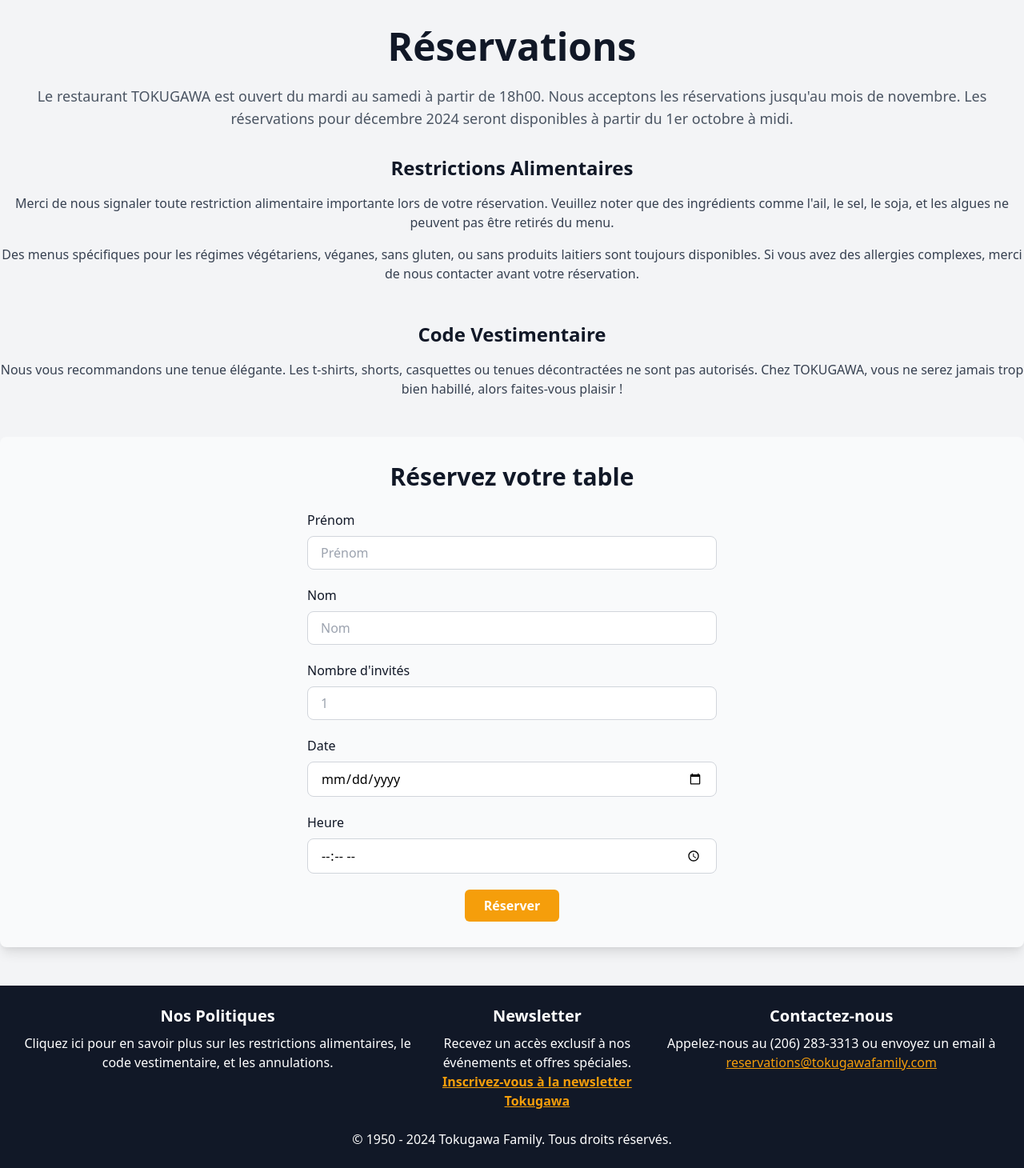
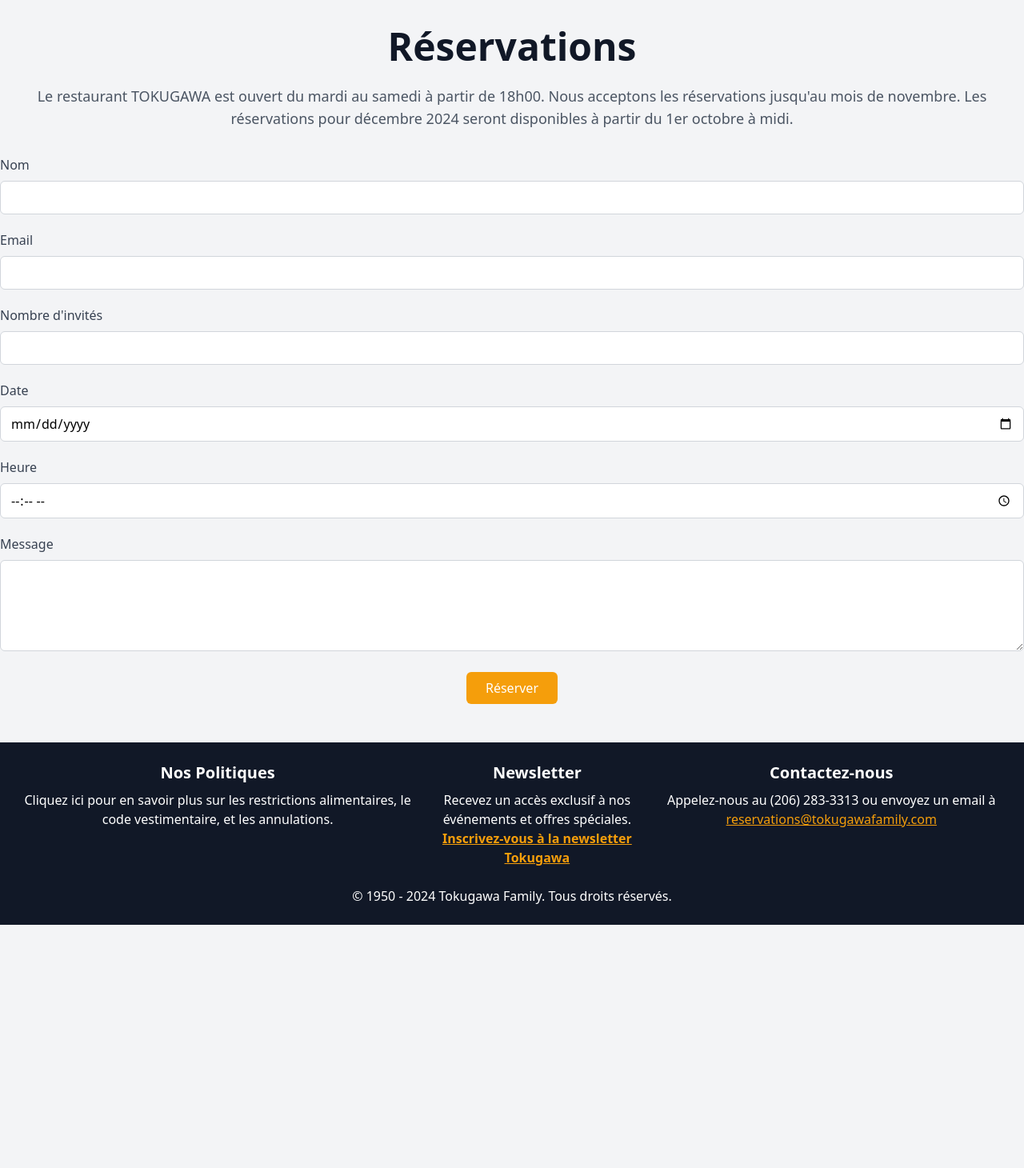
Before and after one commit to Mus1shi/App-Django-Tailwind-React-coming-soon, a Django app: page /reservations/ in a window 1280 px wide. Shown: the part 238-1698 px from the top of the page at 80% size. After the commit the page ends 1394 px from the top, so only its background shows below. Run offline with Django 5.2, Linux system fonts and the light colour scheme.

Commit message:
formulaire de reservation et fin comment

```diff
--- a/djangoProject/forms.py
+++ b/djangoProject/forms.py
@@ -1 +1,50 @@
-from django.db import .models
+from django import forms
+from .models import Comment, Reservation
+
+class CommentForm(forms.ModelForm):
+    class Meta:
+        model = Comment
+        fields = ['name', 'content']
+        widgets = {
+            'name': forms.TextInput(attrs={
+                'class': 'w-full px-3 py-2 border border-gray-300 rounded-md focus:outline-none focus:ring-2 focus:ring-blue-500 text-black',
+                'placeholder': 'Votre nom'
+            }),
+            'content': forms.Textarea(attrs={
+                'class': 'w-full px-3 py-2 border border-gray-300 rounded-md focus:outline-none focus:ring-2 focus:ring-blue-500 text-black',
+                'rows': 4,
+                'placeholder': 'Votre commentaire'
+            }),
+        }
+
+class ReservationForm(forms.ModelForm):
+    class Meta:
+        model = Reservation
+        fields = ['name', 'mail', 'date', 'people', 'time', 'content']
+        widgets = {
+            'name': forms.TextInput(attrs={
+                'class': 'w-full px-3 py-2 border border-gray-300 rounded-md focus:outline-none focus:ring-2 focus:ring-blue-500 text-black',
+                'placeholder': 'Votre nom'
+            }),
+            'mail': forms.EmailInput(attrs={
+                'class': 'w-full px-3 py-2 border border-gray-300 rounded-md focus:outline-none focus:ring-2 focus:ring-blue-500 text-black',
+                'placeholder': 'Votre email'
+            }),
+            'date': forms.DateInput(attrs={
+                'class': 'w-full px-3 py-2 border border-gray-300 rounded-md focus:outline-none focus:ring-2 focus:ring-blue-500 text-black',
+                'type': 'date'
+            }),
+            'people': forms.NumberInput(attrs={
+                'class': 'w-full px-3 py-2 border border-gray-300 rounded-md focus:outline-none focus:ring-2 focus:ring-blue-500 text-black',
+                'placeholder': 'Nombre de personnes'
+            }),
+            'time': forms.TimeInput(attrs={
+                'class': 'w-full px-3 py-2 border border-gray-300 rounded-md focus:outline-none focus:ring-2 focus:ring-blue-500 text-black',
+                'type': 'time'
+            }),
+            'content': forms.Textarea(attrs={
+                'class': 'w-full px-3 py-2 border border-gray-300 rounded-md focus:outline-none focus:ring-2 focus:ring-blue-500 text-black',
+                'rows': 4,
+                'placeholder': 'Votre message'
+            }),
+        }
--- a/djangoProject/urls.py
+++ b/djangoProject/urls.py
@@ -1,8 +1,7 @@
 from tkinter.font import names
-
 from django.contrib import admin
 from django.urls import path
-from . import views  # Importer tes vues (si tu utilises les vues directement dans ce fichier)
+from . import views
 
 urlpatterns = [
     path('admin/', admin.site.urls),
@@ -11,7 +10,7 @@
     path('contact/',views.contact, name='contact'),
     path('history/',views.history, name='history'),
     path('reservations/',views.reservations, name='reservations'),
-    path('send_contact/',views.send_contact, name='send_contact')
-
-
+    path('send_contact/',views.send_contact, name='send_contact'),
+    path('like/<int:comment_id>/', views.like_comment, name='like_comment'),
+    path('dislike/<int:comment_id>/', views.dislike_comment, name='dislike_comment'),
 ]
--- a/djangoProject/views.py
+++ b/djangoProject/views.py
@@ -1,25 +1,37 @@
-from django.shortcuts import render, get_object_or_404
-from djangoProject.models import Category, Menu, Comment
+from django.shortcuts import render, get_object_or_404, redirect
+from .models import Category, Menu, Comment, Reservation
+from .forms import CommentForm, ReservationForm
 
 def home(request):
     comments = Comment.objects.all()
+    form = CommentForm()
 
     if request.method == 'POST':
-
-        name = request.POST.get('name')
-        content = request.POST.get('content')
-
-        if name and content:
-            comment = Comment(name=name, content=content)
-            comment.save()
-
+        form = CommentForm(request.POST)
+        if form.is_valid():
+            form.save()
             return redirect('home')
 
     context = {
-    'comments': comments,
+        'comments': comments,
+        'form': form,
     }
 
     return render(request, 'Menu/home.html', context)
+
+def like_comment(request, comment_id):
+    comment = get_object_or_404(Comment, id=comment_id)
+    comment.likes += 1
+    comment.save()
+
+    return redirect('home')
+
+def dislike_comment(request, comment_id):
+    comment = get_object_or_404(Comment, id=comment_id)
+    comment.dislikes += 1
+    comment.save()
+
+    return redirect('home')
 
 def menu(request):
     # Récupérer les catégories
@@ -41,14 +53,37 @@
 
     return render(request, 'Menu/menu.html', context)
 
+def reservations(request):
+    if request.method == 'POST':
+        name = request.POST.get('name')
+        mail = request.POST.get('mail')
+        date = request.POST.get('date')
+        people = request.POST.get('people')
+        time = request.POST.get('time')
+        content = request.POST.get('content')
+
+        print(f"Name: {name}, Mail: {mail}, Date: {date}, People: {people}, Time: {time}, Content: {content}")
+
+        # Sauvegarder les données dans la base de données
+        if name and mail and date and people and time:
+            Reservation.objects.create(
+                name=name,
+                mail=mail,
+                date=date,
+                people=people,
+                time=time,
+                content=content
+            )
+            return redirect('reservations')
+
+    form = ReservationForm()  # Assurez-vous que le formulaire est initialisé pour être utilisé dans le template
+    return render(request, 'Menu/reservations.html', {'form': form})
+
 def contact(request):
     return render(request, 'Menu/contact.html')
 
+def send_contact(request):
+    return render(request, 'Menu/send_contact.html')
+
 def history(request):
     return render(request, 'Menu/history.html')
-
-def reservations(request):
-    return render(request, 'Menu/reservations.html')
-
-def send_contact(request):
-    return render(request, 'Menu/send_contact')
--- a/templates/Menu/reservations.html
+++ b/templates/Menu/reservations.html
@@ -27,75 +27,51 @@
             </nav>
     </header>
 
-    <!-- Contenu principal -->
 <main class="container mx-auto py-12">
     <h1 class="text-5xl font-bold text-center mb-6">Réservations</h1>
     <p class="text-lg text-center text-gray-600 mb-8">
         Le restaurant TOKUGAWA est ouvert du mardi au samedi à partir de 18h00. Nous acceptons les réservations jusqu'au mois de novembre. Les réservations pour décembre 2024 seront disponibles à partir du 1er octobre à midi.
     </p>
 
-        <!-- Informations sur les restrictions alimentaires -->
-        <section class="text-center mb-12">
-            <h2 class="text-2xl font-semibold mb-4">Restrictions Alimentaires</h2>
-            <p class="text-gray-700 mb-4">
-                Merci de nous signaler toute restriction alimentaire importante lors de votre réservation. Veuillez noter que des ingrédients comme l'ail, le sel, le soja, et les algues ne peuvent pas être retirés du menu.
-            </p>
-            <p class="text-gray-700">
-                Des menus spécifiques pour les régimes végétariens, véganes, sans gluten, ou sans produits laitiers sont toujours disponibles. Si vous avez des allergies complexes, merci de nous contacter avant votre réservation.
-            </p>
-        </section>
-
-        <!-- Informations sur le dress code -->
-        <section class="text-center mb-12">
-            <h2 class="text-2xl font-semibold mb-4">Code Vestimentaire</h2>
-            <p class="text-gray-700">
-                Nous vous recommandons une tenue élégante. Les t-shirts, shorts, casquettes ou tenues décontractées ne sont pas autorisés. Chez TOKUGAWA, vous ne serez jamais trop bien habillé, alors faites-vous plaisir !
-            </p>
-        </section>
-
     <!-- Formulaire de réservation -->
-        <section class="bg-gray-50 p-8 rounded-lg shadow-lg">
-            <h2 class="text-3xl font-bold mb-6 text-center">Réservez votre table</h2>
-            <div class="mx-auto w-full max-w-lg">
-                <form>
+   <form method="POST" action="{% url 'reservations' %}">
+    {% csrf_token %}
     <div class="mb-5">
-                        <label for="fName" class="mb-2 block text-base font-medium text-gray-900">Prénom</label>
-                        <input type="text" name="fName" id="fName" placeholder="Prénom"
-                            class="w-full rounded-lg border border-gray-300 bg-white py-2 px-4 text-base text-black outline-none focus:border-yellow-500 focus:shadow-md" />
+        <label for="name" class="block text-gray-700 font-medium mb-2">Nom</label>
+        <input type="text" name="name" id="name" required class="w-full px-3 py-2 border border-gray-300 rounded-md focus:outline-none focus:ring-2 focus:ring-blue-500 text-black">
     </div>
 
     <div class="mb-5">
-                        <label for="lName" class="mb-2 block text-base font-medium text-gray-900">Nom</label>
-                        <input type="text" name="lName" id="lName" placeholder="Nom"
-                            class="w-full rounded-lg border border-gray-300 bg-white py-2 px-4 text-base text-black outline-none focus:border-yellow-500 focus:shadow-md" />
+        <label for="mail" class="block text-gray-700 font-medium mb-2">Email</label>
+        <input type="email" name="mail" id="mail" required class="w-full px-3 py-2 border border-gray-300 rounded-md focus:outline-none focus:ring-2 focus:ring-blue-500 text-black">
     </div>
 
     <div class="mb-5">
-                        <label for="guest" class="mb-2 block text-base font-medium text-gray-900">Nombre d'invités</label>
-                        <input type="number" name="guest" id="guest" placeholder="1" min="1"
-                            class="w-full rounded-lg border border-gray-300 bg-white py-2 px-4 text-base text-black outline-none focus:border-yellow-500 focus:shadow-md" />
+        <label for="people" class="block text-gray-700 font-medium mb-2">Nombre d'invités</label>
+        <input type="number" name="people" id="people" min="1" required class="w-full px-3 py-2 border border-gray-300 rounded-md focus:outline-none focus:ring-2 focus:ring-blue-500 text-black">
     </div>
 
     <div class="mb-5">
-                        <label for="date" class="mb-2 block text-base font-medium text-gray-900">Date</label>
-                        <input type="date" name="date" id="date"
-                            class="w-full rounded-lg border border-gray-300 bg-white py-2 px-4 text-base text-black outline-none focus:border-yellow-500 focus:shadow-md" />
+        <label for="date" class="block text-gray-700 font-medium mb-2">Date</label>
+        <input type="date" name="date" id="date" required class="w-full px-3 py-2 border border-gray-300 rounded-md focus:outline-none focus:ring-2 focus:ring-blue-500 text-black">
     </div>
 
     <div class="mb-5">
-                        <label for="time" class="mb-2 block text-base font-medium text-gray-900">Heure</label>
-                        <input type="time" name="time" id="time"
-                            class="w-full rounded-lg border border-gray-300 bg-white py-2 px-4 text-base text-black outline-none focus:border-yellow-500 focus:shadow-md" />
+        <label for="time" class="block text-gray-700 font-medium mb-2">Heure</label>
+        <input type="time" name="time" id="time" required class="w-full px-3 py-2 border border-gray-300 rounded-md focus:outline-none focus:ring-2 focus:ring-blue-500 text-black">
+    </div>
+
+    <div class="mb-5">
+        <label for="content" class="block text-gray-700 font-medium mb-2">Message</label>
+        <textarea name="content" id="content" rows="4" class="w-full px-3 py-2 border border-gray-300 rounded-md focus:outline-none focus:ring-2 focus:ring-blue-500 text-black"></textarea>
     </div>
 
     <div class="text-center">
-                        <button class="hover:shadow-form rounded-md bg-yellow-500 py-2 px-6 text-center text-base font-semibold text-white outline-none">
+        <button type="submit" class="bg-yellow-500 text-white px-6 py-2 rounded-md hover:bg-yellow-600 focus:outline-none focus:ring-2 focus:ring-yellow-500 focus:ring-offset-2">
             Réserver
         </button>
     </div>
 </form>
-            </div>
-        </section>
 </main>
 
 <footer class="bg-gray-900 text-white text-center p-6">
@@ -116,6 +92,5 @@
     </div>
     <p>&copy; 1950 - 2024 Tokugawa Family. Tous droits réservés.</p>
 </footer>
-
 </body>
 </html>
```
Also changed, not shown: djangoProject/admin.py (+13 -1 lines), djangoProject/models.py (+13 -0 lines), templates/Menu/home.html (+36 -10 lines), db.sqlite3, djangoProject/migrations/0005_reservation.py (added), djangoProject/migrations/0006_alter_reservation_date_alter_reservation_people.py (added). Lines whose indentation alone changed are shown as unchanged.
